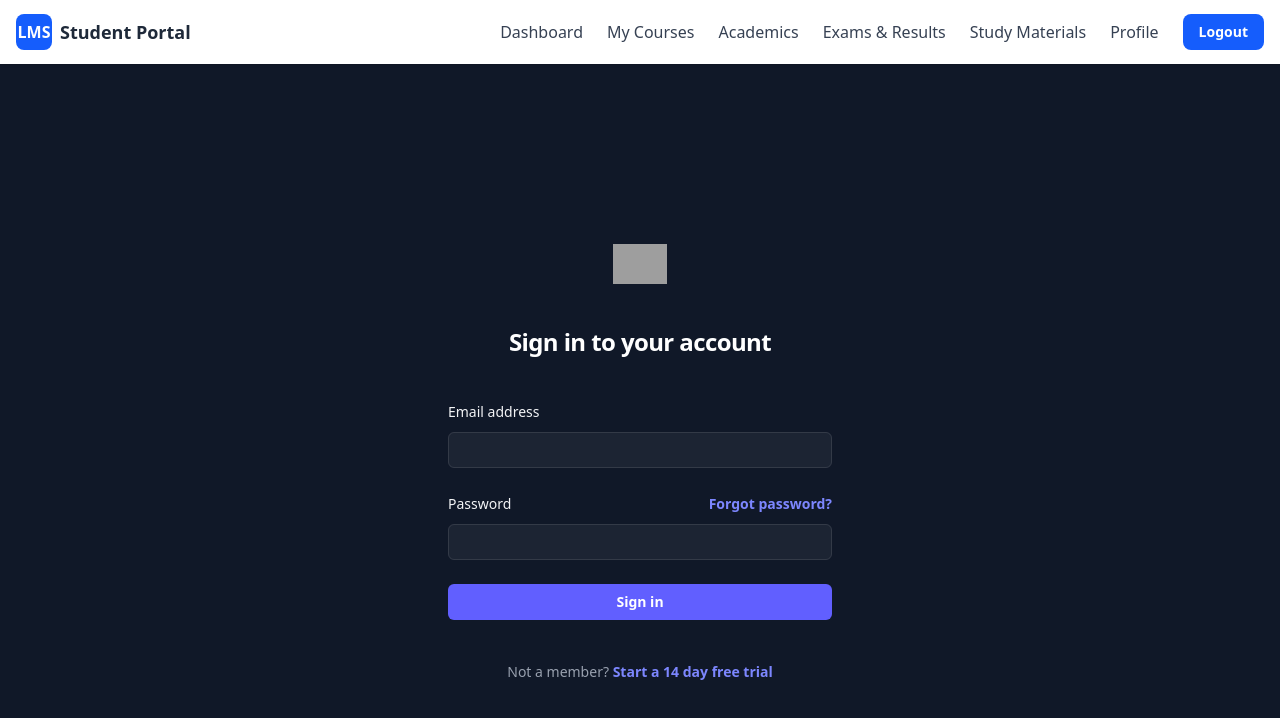
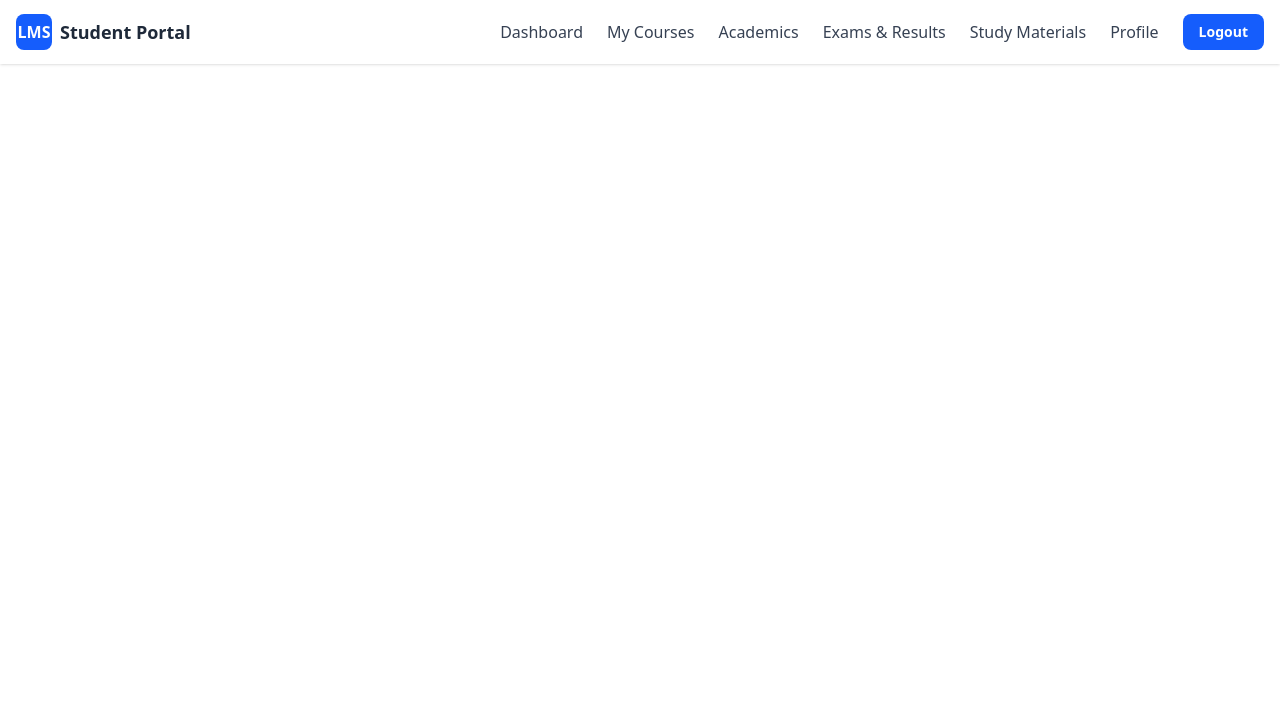
Before and after one commit to ravitharun/edu-lms-mern, a React (Vite) app in the folder UI/: page / in a window 1280 px wide. Shown: the top 718 px of the page. Built offline with nearby package versions, Linux system fonts and the light colour scheme; grey boxes are pictures that could not be loaded.

Commit message:
added the some login and signup forms

```diff
--- a/UI/package.json
+++ b/UI/package.json
@@ -14,6 +14,7 @@
     "axios": "^1.13.2",
     "react": "^19.2.0",
     "react-dom": "^19.2.0",
+    "react-hot-toast": "^2.6.0",
     "react-icons": "^5.5.0",
     "react-router-dom": "^7.12.0",
     "socket.io-client": "^4.8.3",
--- a/UI/src/App.jsx
+++ b/UI/src/App.jsx
@@ -1,12 +1,12 @@
 import React from 'react'
 import Login from './Components/Login'
 import Navbar from './Components/Navbar'
+import Example from './Components/SiginUp'
 
 function App() {
   return (
     <>
       <Navbar></Navbar>
-      <Login></Login>
     </>
   )
 }
--- a/UI/src/Components/Login.jsx
+++ b/UI/src/Components/Login.jsx
@@ -1,73 +1,104 @@
+import { Link } from "react-router-dom";
+import { reverseOrder, ToastPostion } from "../ReactToast/Toast";
+
+
+
 export default function Login() {
+  console.log({ ToastPostion, reverseOrder })
+
+
   return (
     <>
 
-      <div className="flex flex-col justify-center px-6 py-12 lg:px-8 bg-gray-900 min-w-screen min-h-screen">
-        <div className="sm:mx-auto sm:w-full sm:max-w-sm">
-          <img
-            alt="Your Company"
-            src="https://tailwindcss.com/plus-assets/img/logos/mark.svg?color=indigo&shade=500"
-            className="mx-auto h-10 w-auto"
-          />
-          <h2 className="mt-10 text-center text-2xl/9 font-bold tracking-tight text-white">Sign in to your account</h2>
-        </div>
 
-        <div className="mt-10 sm:mx-auto sm:w-full sm:max-w-sm">
-          <form action="#" method="POST" className="space-y-6">
+      <div className="flex min-h-screen items-center justify-center  px-4">
+
+        <div className="w-full max-w-sm rounded-xl bg-gray-800 p-6 shadow-lg">
+
+          {/* Heading */}
+          <h2 className="mb-1 text-center text-xl font-bold text-white">
+            Login Your LMS Account
+          </h2>
+          <p className="mb-4 text-center text-xs text-gray-400">
+            Login as a Student or Teacher
+          </p>
+
+          <form className="space-y-4">
+
+
             <div>
-              <label htmlFor="email" className="block text-sm/6 font-medium text-gray-100">
-                Email address
+              <label className="mb-1 block text-xs font-medium text-gray-300">
+                Select Role
               </label>
-              <div className="mt-2">
-                <input
-                  id="email"
-                  name="email"
-                  type="email"
-                  required
-                  autoComplete="email"
-                  className="block w-full rounded-md bg-white/5 px-3 py-1.5 text-base text-white outline-1 -outline-offset-1 outline-white/10 placeholder:text-gray-500 focus:outline-2 focus:-outline-offset-2 focus:outline-indigo-500 sm:text-sm/6"
-                />
+              <div className="flex gap-3">
+                <label className="flex w-full items-center gap-2 rounded-md border border-gray-600 p-2 text-xs text-gray-200">
+                  <input type="radio" name="role" className="accent-indigo-500" defaultChecked />
+                  Student
+                </label>
+                <label className="flex w-full items-center gap-2 rounded-md border border-gray-600 p-2 text-xs text-gray-200">
+                  <input type="radio" name="role" className="accent-indigo-500" />
+                  Teacher
+                </label>
               </div>
             </div>
-
+            {/* Email */}
             <div>
-              <div className="flex items-center justify-between">
-                <label htmlFor="password" className="block text-sm/6 font-medium text-gray-100">
-                  Password
-                </label>
-                <div className="text-sm">
-                  <a href="#" className="font-semibold text-indigo-400 hover:text-indigo-300">
-                    Forgot password?
-                  </a>
-                </div>
-              </div>
-              <div className="mt-2">
-                <input
-                  id="password"
-                  name="password"
-                  type="password"
-                  required
-                  autoComplete="current-password"
-                  className="block w-full rounded-md bg-white/5 px-3 py-1.5 text-base text-white outline-1 -outline-offset-1 outline-white/10 placeholder:text-gray-500 focus:outline-2 focus:-outline-offset-2 focus:outline-indigo-500 sm:text-sm/6"
-                />
-              </div>
+              <label className="block text-xs font-medium text-gray-300">
+                Email Address
+              </label>
+              <input
+                type="email"
+                className="mt-1 w-full rounded-md bg-gray-700 px-3 py-1.5 text-sm text-white focus:ring-2 focus:ring-indigo-500"
+              />
             </div>
 
+            {/* Role */}
+
+
+            {/* Password */}
             <div>
-              <button
-                type="submit"
-                className="flex w-full justify-center rounded-md bg-indigo-500 px-3 py-1.5 text-sm/6 font-semibold text-white hover:bg-indigo-400 focus-visible:outline-2 focus-visible:outline-offset-2 focus-visible:outline-indigo-500"
-              >
-                Sign in
-              </button>
+              <label className="block text-xs font-medium text-gray-300">
+                Password
+              </label>
+              <input
+                type="password"
+                className="mt-1 w-full rounded-md bg-gray-700 px-3 py-1.5 text-sm text-white focus:ring-2 focus:ring-indigo-500"
+              />
             </div>
+
+
+
+            {/* Terms */}
+            <div className="flex items-start gap-2">
+              <input type="checkbox" className="mt-1 h-3.5 w-3.5 accent-indigo-500" />
+              <span className="text-xs text-gray-300">
+                I agree to the <span className="text-indigo-400">Terms & Conditions</span>
+              </span>
+            </div>
+
+            {/* Login */}
+            <p className="text-center text-xs text-gray-400">
+              Don't have an account?{" "}
+              <Link to="/siginup" className="text-indigo-400 hover:underline">
+                Create New account
+              </Link>
+            </p>
+
+            {/* Submit */}
+            <button className="w-full rounded-md bg-indigo-600 py-1.5 text-sm font-semibold text-white hover:bg-indigo-500">
+              Sign In
+            </button>
           </form>
 
-          <p className="mt-10 text-center text-sm/6 text-gray-400">
-            Not a member?{' '}
-            <a href="#" className="font-semibold text-indigo-400 hover:text-indigo-300">
-              Start a 14 day free trial
-            </a>
+          {/* OR */}
+          <div className="my-4 flex items-center gap-2">
+            <div className="h-px flex-1 bg-gray-600" />
+            <span className="text-xs text-gray-400">OR</span>
+            <div className="h-px flex-1 bg-gray-600" />
+          </div>
+
+          <p className="text-center text-xs text-gray-400">
+            Sign In with Google (coming soon)
           </p>
         </div>
       </div>
--- a/UI/src/Components/SiginUp.jsx
+++ b/UI/src/Components/SiginUp.jsx
@@ -1,76 +1,122 @@
-export default function Example() {
+import { Link } from "react-router-dom";
+
+export default function Siginup() {
     return (
         <>
-            {/* New account crete */}
-            <div className="flex  flex-col justify-center px-6 py-12 lg:px-8 bg-gray-900 min-w-screen min-h-screen">
-                <div className="sm:mx-auto sm:w-full sm:max-w-sm">
-                    <img
-                        alt="Your Company"
-                        src="https://tailwindcss.com/plus-assets/img/logos/mark.svg?color=indigo&shade=500"
-                        className="mx-auto h-10 w-auto"
-                    />
-                    <h2 className="mt-10 text-center text-2xl/9 font-bold tracking-tight text-white">Sign in to your account</h2>
-                </div>
+            {/* Create new account */}
+            <div className="flex min-h-screen items-center justify-center bg-gray-900 px-4">
 
-                <div className="mt-10 sm:mx-auto sm:w-full sm:max-w-sm">
-                    <form action="#" method="POST" className="space-y-6">
+                <div className="w-full max-w-sm rounded-xl bg-gray-800 p-6 shadow-lg">
+
+                    {/* Heading */}
+                    <h2 className="mb-1 text-center text-xl font-bold text-white">
+                        Create Your LMS Account
+                    </h2>
+                    <p className="mb-4 text-center text-xs text-gray-400">
+                        Register as a Student or Teacher
+                    </p>
+
+                    <form className="space-y-4">
+
+                        {/* Name */}
                         <div>
-                            <label htmlFor="email" className="block text-sm/6 font-medium text-gray-100">
-                                Email address
+                            <label className="block text-xs font-medium text-gray-300">
+                                Full Name
                             </label>
-                            <div className="mt-2">
-                                <input
-                                    id="email"
-                                    name="email"
-                                    type="email"
-                                    required
-                                    autoComplete="email"
-                                    className="block w-full rounded-md bg-white/5 px-3 py-1.5 text-base text-white outline-1 -outline-offset-1 outline-white/10 placeholder:text-gray-500 focus:outline-2 focus:-outline-offset-2 focus:outline-indigo-500 sm:text-sm/6"
-                                />
+                            <input
+                                type="text"
+                                className="mt-1 w-full rounded-md bg-gray-700 px-3 py-1.5 text-sm text-white focus:ring-2 focus:ring-indigo-500"
+                            />
+                        </div>
+
+                        {/* Email */}
+                        <div>
+                            <label className="block text-xs font-medium text-gray-300">
+                                Email Address
+                            </label>
+                            <input
+                                type="email"
+                                className="mt-1 w-full rounded-md bg-gray-700 px-3 py-1.5 text-sm text-white focus:ring-2 focus:ring-indigo-500"
+                            />
+                        </div>
+
+                        {/* Role */}
+                        <div>
+                            <label className="mb-1 block text-xs font-medium text-gray-300">
+                                Select Role
+                            </label>
+                            <div className="flex gap-3">
+                                <label className="flex w-full items-center gap-2 rounded-md border border-gray-600 p-2 text-xs text-gray-200">
+                                    <input type="radio" name="role" className="accent-indigo-500" defaultChecked/>
+                                    Student
+                                </label>
+                                <label className="flex w-full items-center gap-2 rounded-md border border-gray-600 p-2 text-xs text-gray-200">
+                                    <input type="radio" name="role" className="accent-indigo-500" />
+                                    Teacher
+                                </label>
                             </div>
                         </div>
 
+                        {/* Password */}
                         <div>
-                            <div className="flex items-center justify-between">
-                                <label htmlFor="password" className="block text-sm/6 font-medium text-gray-100">
-                                    Password
-                                </label>
-                                <div className="text-sm">
-                                    <a href="#" className="font-semibold text-indigo-400 hover:text-indigo-300">
-                                        Forgot password?
-                                    </a>
-                                </div>
-                            </div>
-                            <div className="mt-2">
-                                <input
-                                    id="password"
-                                    name="password"
-                                    type="password"
-                                    required
-                                    autoComplete="current-password"
-                                    className="block w-full rounded-md bg-white/5 px-3 py-1.5 text-base text-white outline-1 -outline-offset-1 outline-white/10 placeholder:text-gray-500 focus:outline-2 focus:-outline-offset-2 focus:outline-indigo-500 sm:text-sm/6"
-                                />
-                            </div>
+                            <label className="block text-xs font-medium text-gray-300">
+                                Password
+                            </label>
+                            <input
+                                type="password"
+                                className="mt-1 w-full rounded-md bg-gray-700 px-3 py-1.5 text-sm text-white focus:ring-2 focus:ring-indigo-500"
+                            />
                         </div>
 
+                        {/* Confirm Password */}
                         <div>
-                            <button
-                                type="submit"
-                                className="flex w-full justify-center rounded-md bg-indigo-500 px-3 py-1.5 text-sm/6 font-semibold text-white hover:bg-indigo-400 focus-visible:outline-2 focus-visible:outline-offset-2 focus-visible:outline-indigo-500"
-                            >
-                                Sign in
-                            </button>
+                            <label className="block text-xs font-medium text-gray-300">
+                                Confirm Password
+                            </label>
+                            <input
+                                type="password"
+                                className="mt-1 w-full rounded-md bg-gray-700 px-3 py-1.5 text-sm text-white focus:ring-2 focus:ring-indigo-500"
+                            />
                         </div>
+
+                        {/* Terms */}
+                        <div className="flex items-start gap-2">
+                            <input type="checkbox" className="mt-1 h-3.5 w-3.5 accent-indigo-500" />
+                            <span className="text-xs text-gray-300">
+                                I agree to the <span className="text-indigo-400">Terms & Conditions</span>
+                            </span>
+                        </div>
+
+                        {/* Login */}
+                        <p className="text-center text-xs text-gray-400">
+                            Already have an account?{" "}
+                            <Link to="/login" className="text-indigo-400 hover:underline">
+                                Login
+                            </Link>
+                        </p>
+
+                        {/* Submit */}
+                        <button className="w-full rounded-md bg-indigo-600 py-1.5 text-sm font-semibold text-white hover:bg-indigo-500">
+                            Sign Up
+                        </button>
                     </form>
 
-                    <p className="mt-10 text-center text-sm/6 text-gray-400">
-                        Not a member?{' '}
-                        <a href="#" className="font-semibold text-indigo-400 hover:text-indigo-300">
-                            Start a 14 day free trial
-                        </a>
+                    {/* OR */}
+                    <div className="my-4 flex items-center gap-2">
+                        <div className="h-px flex-1 bg-gray-600" />
+                        <span className="text-xs text-gray-400">OR</span>
+                        <div className="h-px flex-1 bg-gray-600" />
+                    </div>
+
+                    <p className="text-center text-xs text-gray-400">
+                        Sign up with Google (coming soon)
                     </p>
                 </div>
             </div>
+
+
+
+
         </>
-    )
+    );
 }
--- /dev/null
+++ b/UI/src/ReactToast/Toast.js
@@ -0,0 +1,3 @@
+const ToastPostion = "top-center"
+const reverseOrder = true
+export  { ToastPostion, reverseOrder }
--- a/UI/src/main.jsx
+++ b/UI/src/main.jsx
@@ -4,12 +4,16 @@ import './index.css'
 import App from './App.jsx'
 import { Routes, Route } from "react-router-dom";
 import { BrowserRouter } from "react-router-dom";
+import Login from './Components/Login.jsx';
+import Siginup from './Components/SiginUp.jsx';
 
 createRoot(document.getElementById('root')).render(
   <StrictMode>
     <BrowserRouter>
       <Routes>
         <Route path="/" element={<App />} />
+        <Route path="/login" element={<Login />} />
+        <Route path="/siginup" element={<Siginup />} />
       </Routes>
     </BrowserRouter>
 
```
Also changed, not shown: UI/src/index.css (line endings or trailing spaces), 1 other file (tests, documents, lock files or other folders).
